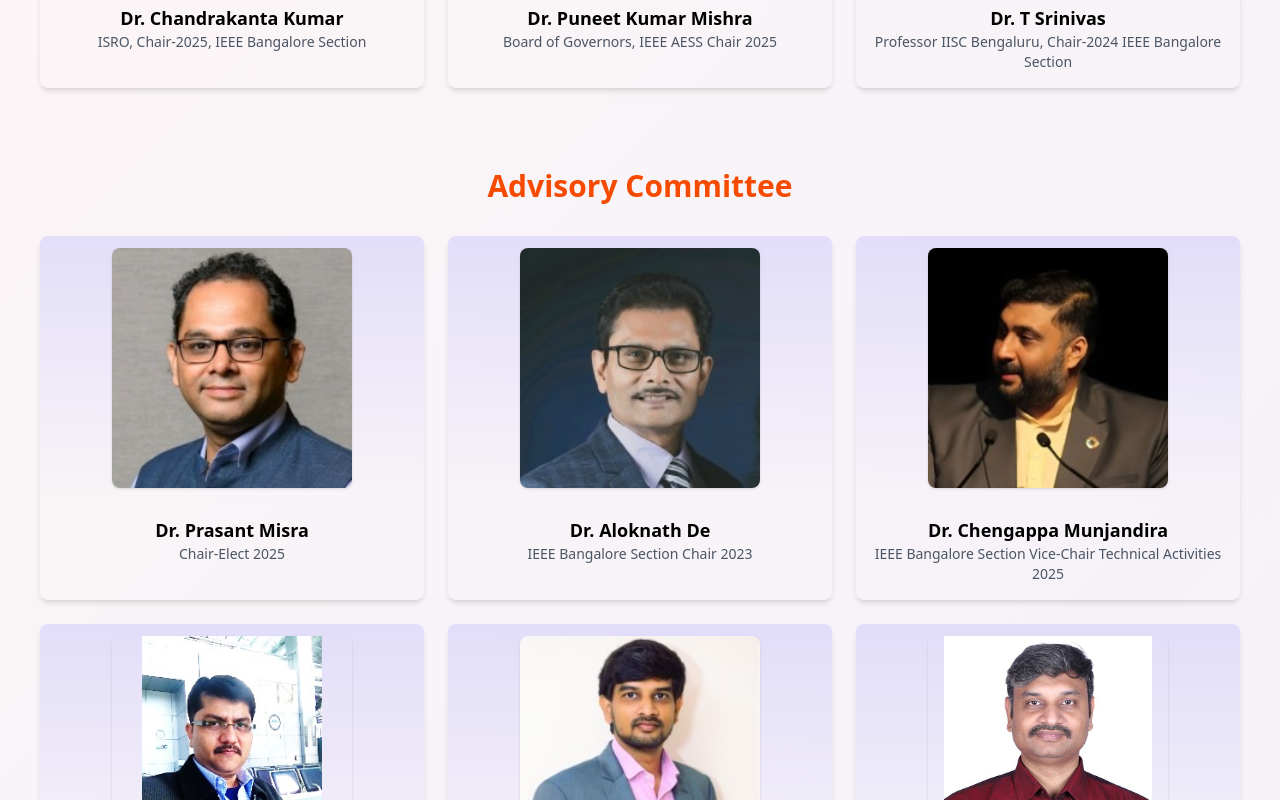
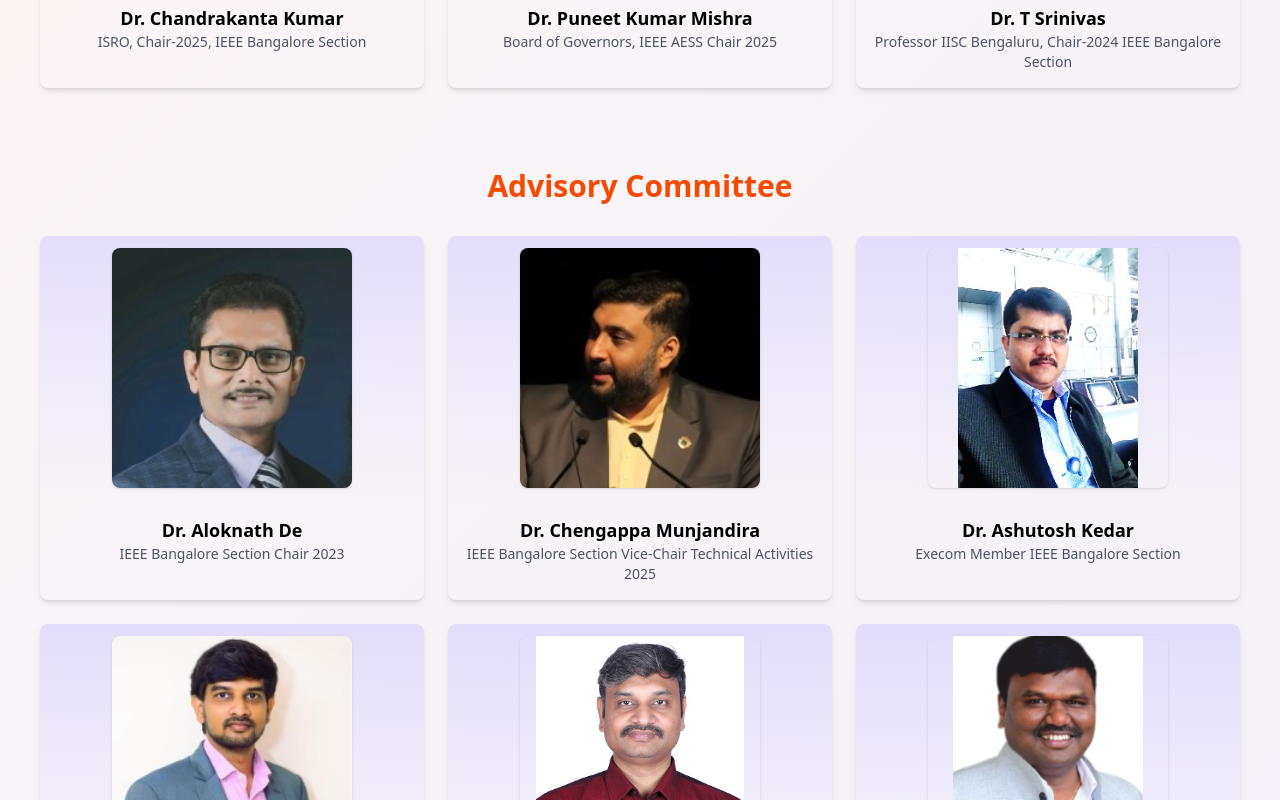
Before and after one commit to riteshkusingh27/IEEE_CONFERENCE, a React (Vite) app: page /committee in a window 1280 px wide. Shown: the part 472-1272 px from the top of the page. Built offline with nearby package versions, Linux system fonts and the light colour scheme.

Commit message:
remove DrPrashant

```diff
--- a/src/Components/Committee.jsx
+++ b/src/Components/Committee.jsx
@@ -97,11 +97,7 @@
   {
     title: "Advisory Committee ",
     members: [
-      {
-        name: "Dr. Prasant Misra",
-        role: "Chair-Elect 2025",
-        image:prasantmisra,
-      },
+
       {
         name: "Dr. Aloknath De",
         role: "IEEE Bangalore Section Chair 2023",
```
